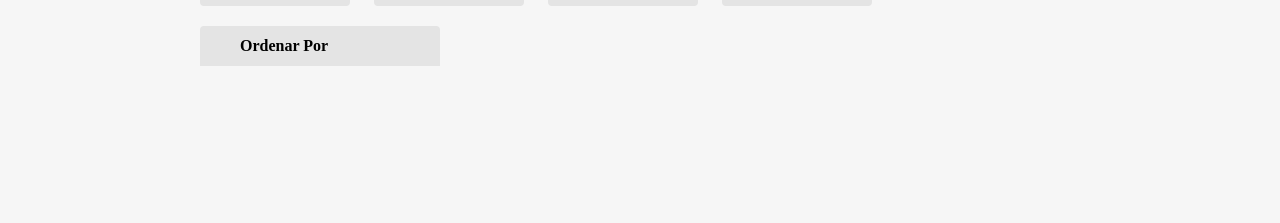
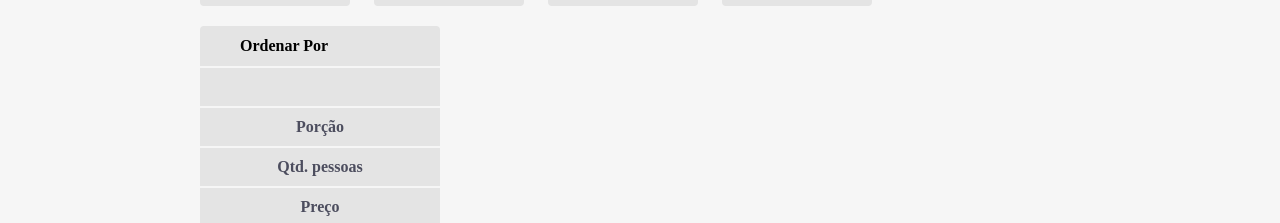
Before and after one commit to annalare/aluroni, a React (Create React App) app: page / in a window 1280 px wide. Both pictures are taken after a click on the button "Ordenar Por". Shown: the part 660-883 px from the top of the page. Before the commit the page ends 806 px from the top, so only its background shows below. Built offline with nearby package versions, Linux system fonts and the light colour scheme; a web font is replaced by a local one.

Commit message:
ordenador

```diff
--- a/src/pages/Cardpio/Ordenador/index.tsx
+++ b/src/pages/Cardpio/Ordenador/index.tsx
@@ -1,10 +1,22 @@
 import styles from "./ordenador.module.scss";
 import opcoes from "./opcoes.json";
+import { useState } from "react";
+import classNames from "classnames";
 export default function Ordenador() {
+  const [aberto, setAberto] = useState(false);
   return (
-    <button className={styles.ordenador}>
+    <button
+      className={styles.ordenador}
+      onClick={() => setAberto(!aberto)}
+      onBlur={() => setAberto(false)}
+    >
       <span>Ordenar Por</span>
-      <div className={styles.ordenador__options}>
+      <div
+        className={classNames({
+          [styles.ordenador__options]: true,
+          [styles["ordenador__options--ativo"]]: aberto,
+        })}
+      >
         {opcoes.map((opcao) => (
           <div className={styles.ordenador__option} key={opcao.value}>
             {opcao.nome}
```
